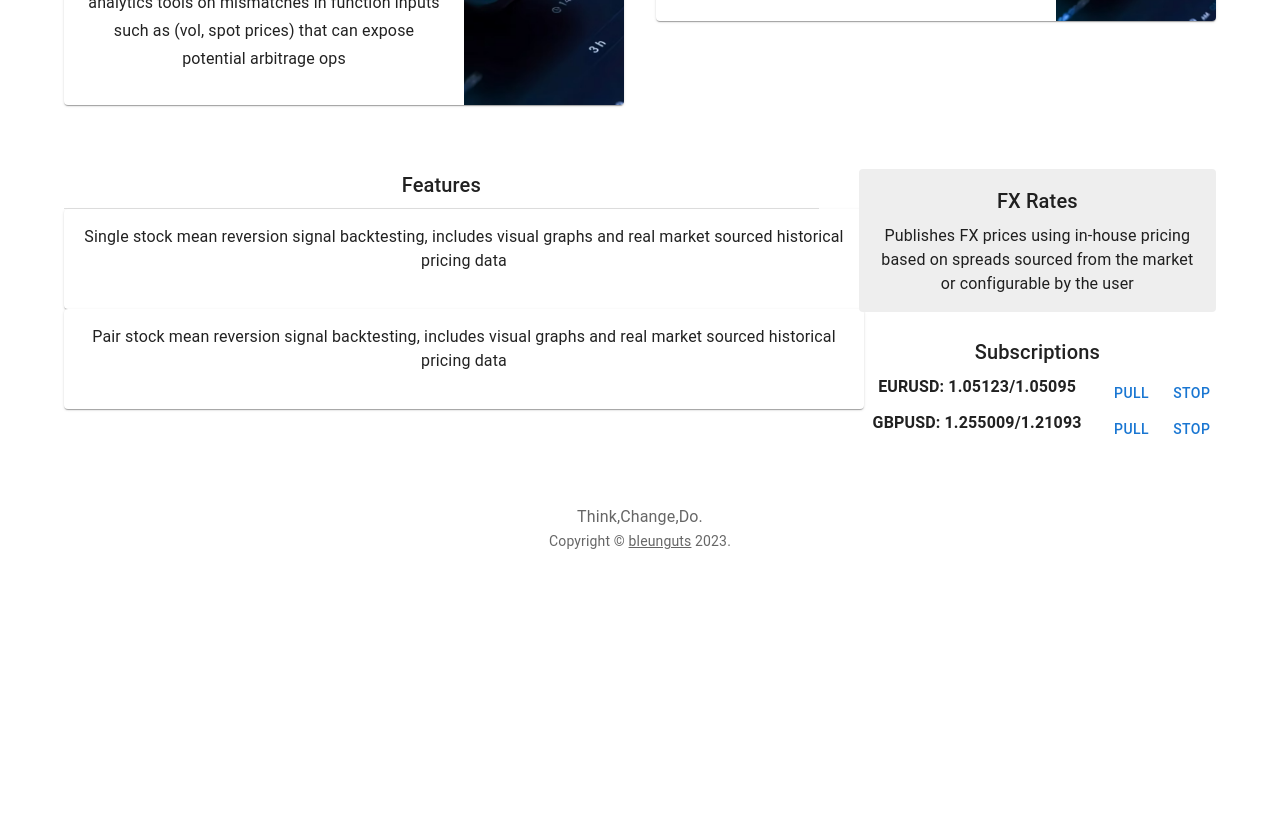
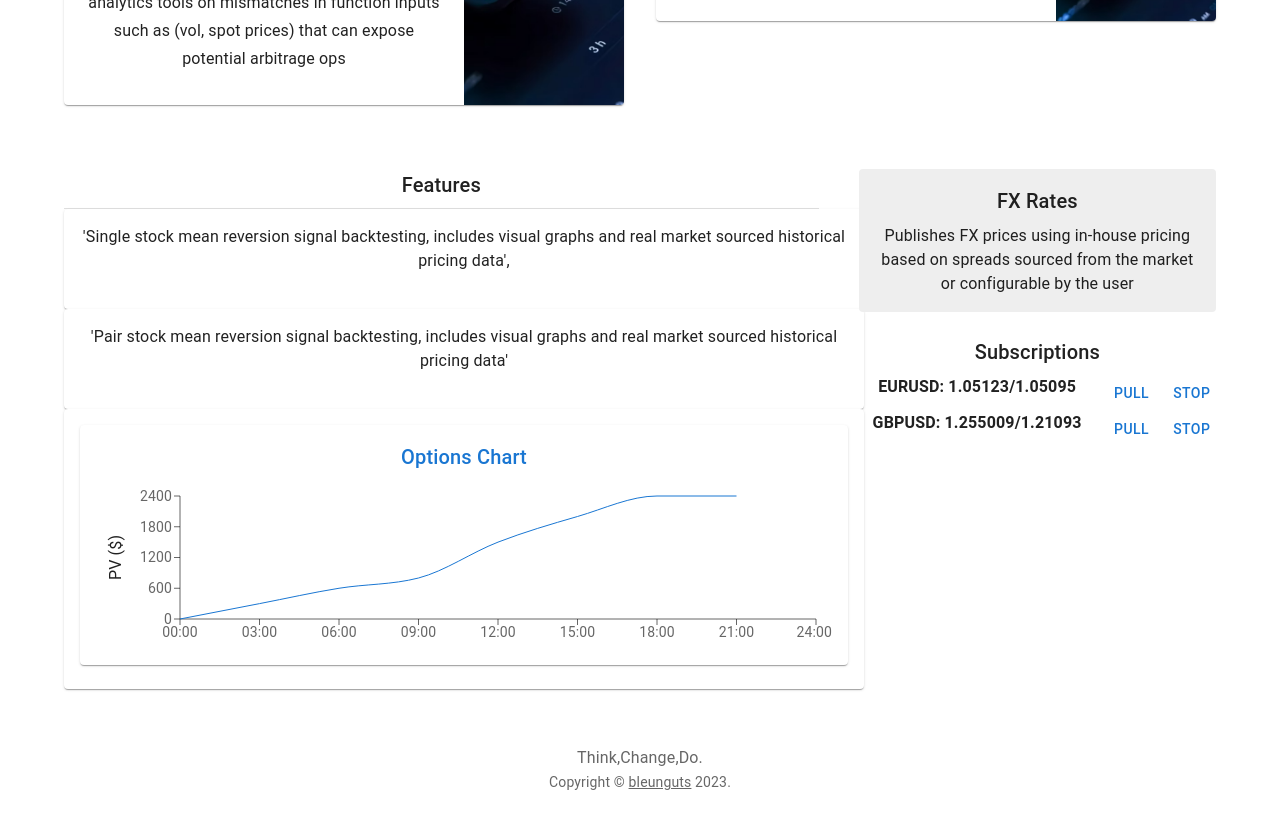
Before and after one commit to bleunguts/ProjectX, a React (Vite) app in the folder Web/: page / in a window 1280 px wide. Shown: the part 1400-2228 px from the top of the page. Before the commit the page ends 2031 px from the top, so only its background shows below. Built offline with nearby package versions, Linux system fonts and the light colour scheme.

Commit message:
Added dummy chart

```diff
--- a/Web/src/components/layout2/Chart.tsx
+++ b/Web/src/components/layout2/Chart.tsx
@@ -1,9 +1,9 @@
 import * as React from 'react';
 import { useTheme } from '@mui/material/styles';
 import { LineChart, Line, XAxis, YAxis, Label, ResponsiveContainer } from 'recharts';
-import Title from './Title';
+import Typography from '@mui/material/Typography';
 
-// Generate Sales Data
+// create data for chart
 function createData(time: string, amount?: number) {
   return { time, amount };
 }
@@ -25,7 +25,9 @@ export default function Chart() {
 
   return (
     <React.Fragment>
-      <Title>Today</Title>
+      <Typography component="h2" variant="h6" color="primary" gutterBottom>
+              Options Chart
+      </Typography>
       <ResponsiveContainer>
         <LineChart
           data={data}
@@ -54,7 +56,7 @@ export default function Chart() {
                 ...theme.typography.body1,
               }}
             >
-              Sales ($)
+              PV ($)
             </Label>
           </YAxis>
           <Line
--- a/Web/src/components/layout2/Main.tsx
+++ b/Web/src/components/layout2/Main.tsx
@@ -4,6 +4,8 @@ import Typography from '@mui/material/Typography';
 import Divider from '@mui/material/Divider';
 import Card from '@mui/material/Card';
 import CardContent from '@mui/material/CardContent';
+import Paper from '@mui/material/Paper';
+import Chart from './Chart';
 
 interface MainProps {
     posts: ReadonlyArray<string>;
@@ -28,7 +30,7 @@ export default function Main(props: MainProps) {
                 {title}
             </Typography>
             <Divider />
-    {posts.map((post) => (
+            {/* Item 1*/}
             <Card
                 style={{
                     width: 800,
@@ -37,11 +39,41 @@ export default function Main(props: MainProps) {
                     <Typography style={{
                         marginBottom: 12,
                     }}>
-                    {post}
+                        'Single stock mean reversion signal backtesting, includes visual graphs and real market sourced historical pricing data',
                     </Typography>
                 </CardContent>
             </Card>
-    ))}
+            {/* Item 2*/}
+            <Card
+                style={{
+                    width: 800,
+                }}>
+                <CardContent>
+                    <Typography style={{
+                        marginBottom: 12,
+                    }}>
+                        'Pair stock mean reversion signal backtesting, includes visual graphs and real market sourced historical pricing data'
+                    </Typography>
+                </CardContent>
+            </Card>
+            {/* Item 3*/}
+            <Card
+                style={{
+                    width: 800,
+                }}>
+                <CardContent>
+                    <Paper
+                        sx={{
+                            p: 2,
+                            display: 'flex',
+                            flexDirection: 'column',
+                            height: 240,
+                        }}
+                    >
+                        <Chart />
+                    </Paper>
+                </CardContent>
+            </Card>
         </Grid>
     );
 }
```
Lines whose indentation alone changed are shown as unchanged.
